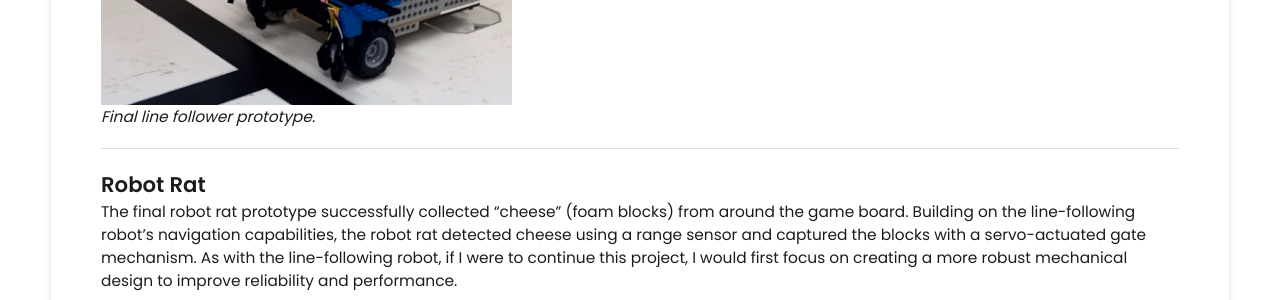
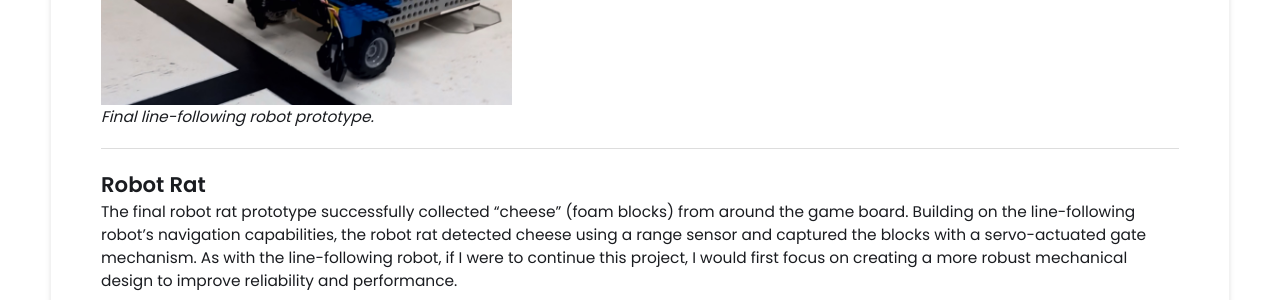
Before and after one commit to klee-eng/klee-eng.github.io, a Jekyll site: the page built from _projects/Line Following Robot/index.md, in a window 1280 px wide and 900 px high, scrolled down 1413 px. Shown: the part 154-454 px from the top of the window. Built offline with Jekyll 4.4.1, drawn with Linux system fonts in a browser that asks for light colours.

Commit message:
Update index.md

```diff
--- a/_projects/Line Following Robot/index.md
+++ b/_projects/Line Following Robot/index.md
@@ -21,7 +21,7 @@ The line-following prototype was the most critical component of the final robot
   <img src="/images-line_follower/LINE_FOLLOWER.JPG" height="300" alt="Hub1">
 </div>
 
-<p><i>Final line follower prototype.</i></p>
+<p><i>Final line-following robot prototype.</i></p>
 
 ---
 
```
